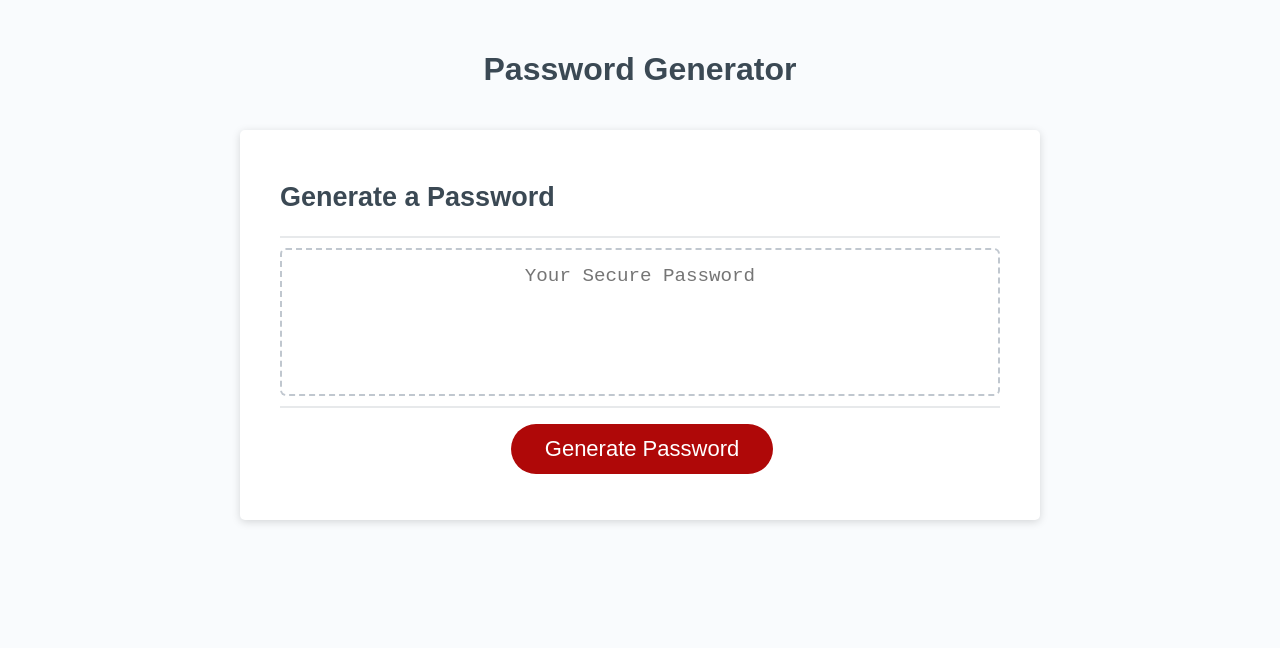
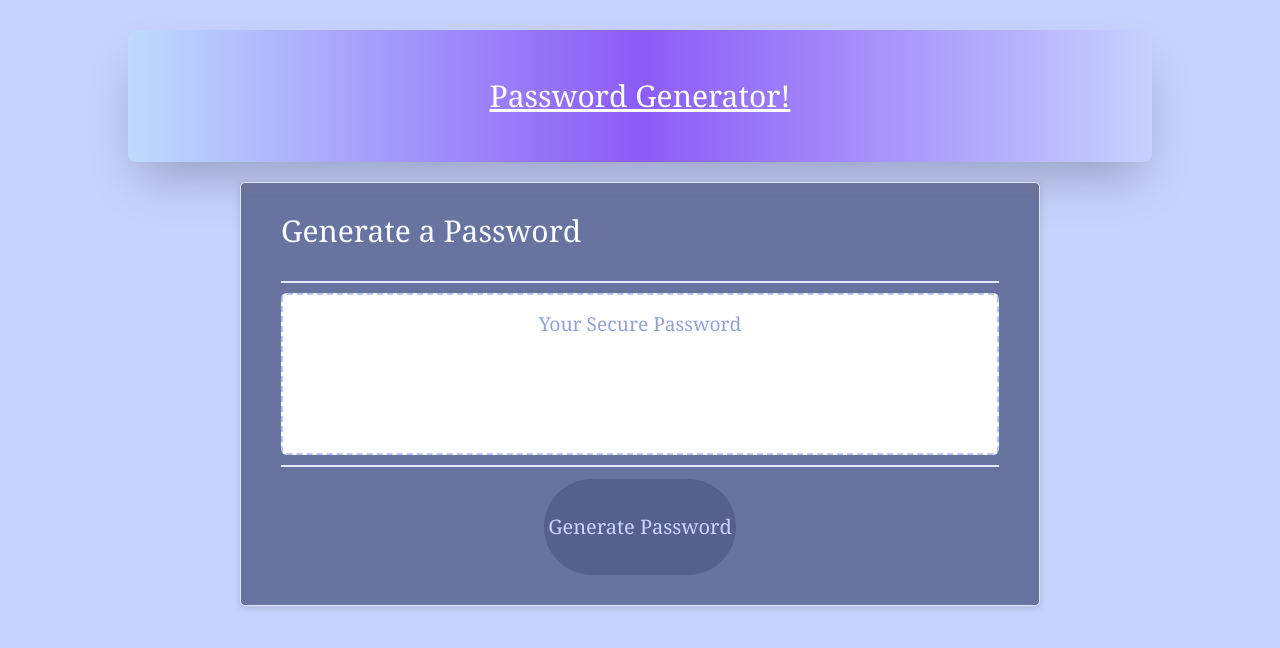
Before and after one commit to LuisM-Hernandez/Random_Password_Generator, a plain HTML site: page index.html in a window 1280 px wide. Drawn offline with nearby package versions, Linux system fonts and the light colour scheme.

Commit message:
First attempt using tailwindcss. Styling page

```diff
--- a/index.html
+++ b/index.html
@@ -6,19 +6,21 @@
     <meta http-equiv="X-UA-Compatible" content="ie=edge" />
     <title>Password Generator</title>
     <link rel="stylesheet" href="style.css" />
+    <link href="https://unpkg.com/tailwindcss@^2/dist/tailwind.min.css" rel="stylesheet">
+
   </head>
-  <body>
+  <body class="bg-indigo-200 font-serif" >
 
     <div class="wrapper">
 
-      <header>
-        <h1>Password Generator</h1>
-      </header>
+      <div class="max-w-screen-lg bg-white shadow-2xl rounded-lg mx-auto text-center py-12  mb-5 bg-gradient-to-r from-blue-200 via-purple-500 to-indigo-200">
+        <h1 class="grid justify-items-center text-black text-3xl underline text-white">Password Generator!</h1>
+      </div>
 
-      <div class="card">
+      <div class="card bg-indigo-500 text-white mix-blend-luminosity	">
         <div class="card-header">
 
-          <h2>Generate a Password</h2>
+          <h2 class=" text-3xl pb-8 ">Generate a Password</h2>
 
         </div>
 
@@ -29,13 +31,14 @@
             id="password"
             placeholder="Your Secure Password"
             aria-label="Generated Password"
+            class="text-black"
           ></textarea>
 
         </div>
 
         <div class="card-footer">
 
-          <button id="generate" class="btn">Generate Password</button>
+          <button id="generate" class="btn bg-purple-600  hover:bg-purple-800 focus:outline-none rounded-full text-xl text-white w-48 h-24 text-opacity-75 mt-3">Generate Password</button>
 
         </div>
       </div>
--- a/style.css
+++ b/style.css
@@ -23,12 +23,12 @@ body {
   padding-right: 20px;
 }
 
-header {
+/* header {
   text-align: center;
   padding: 20px;
   padding-top: 0px;
   color: hsl(206, 17%, 28%);
-}
+} */
 
 .card {
   background-color: hsl(0, 0%, 100%);
@@ -73,7 +73,7 @@ header {
 }
 
 .btn {
-  border: none;
+  /* border: none;
   background-color: hsl(360, 91%, 36%);
   border-radius: 25px;
   box-shadow: rgba(0, 0, 0, 0.1) 0px 1px 6px 0px rgba(0, 0, 0, 0.2) 0px 1px 1px
@@ -85,7 +85,7 @@ header {
   margin: 16px 16px 16px 20px;
   padding: 14px 34px;
   text-align: center;
-  cursor: pointer;
+  cursor: pointer; */
 }
 
 button[disabled] {
@@ -118,7 +118,7 @@ button[disabled] {
   overflow: hidden;
 }
 
-@media (max-width: 690px) {
+/* @media (max-width: 690px) {
   .btn {
     font-size: 1rem;
     margin: 16px 0px 0px 0px;
@@ -128,7 +128,7 @@ button[disabled] {
   #password {
     font-size: 1rem;
   }
-}
+} */
 
 @media (max-width: 500px) {
   .btn {
```
